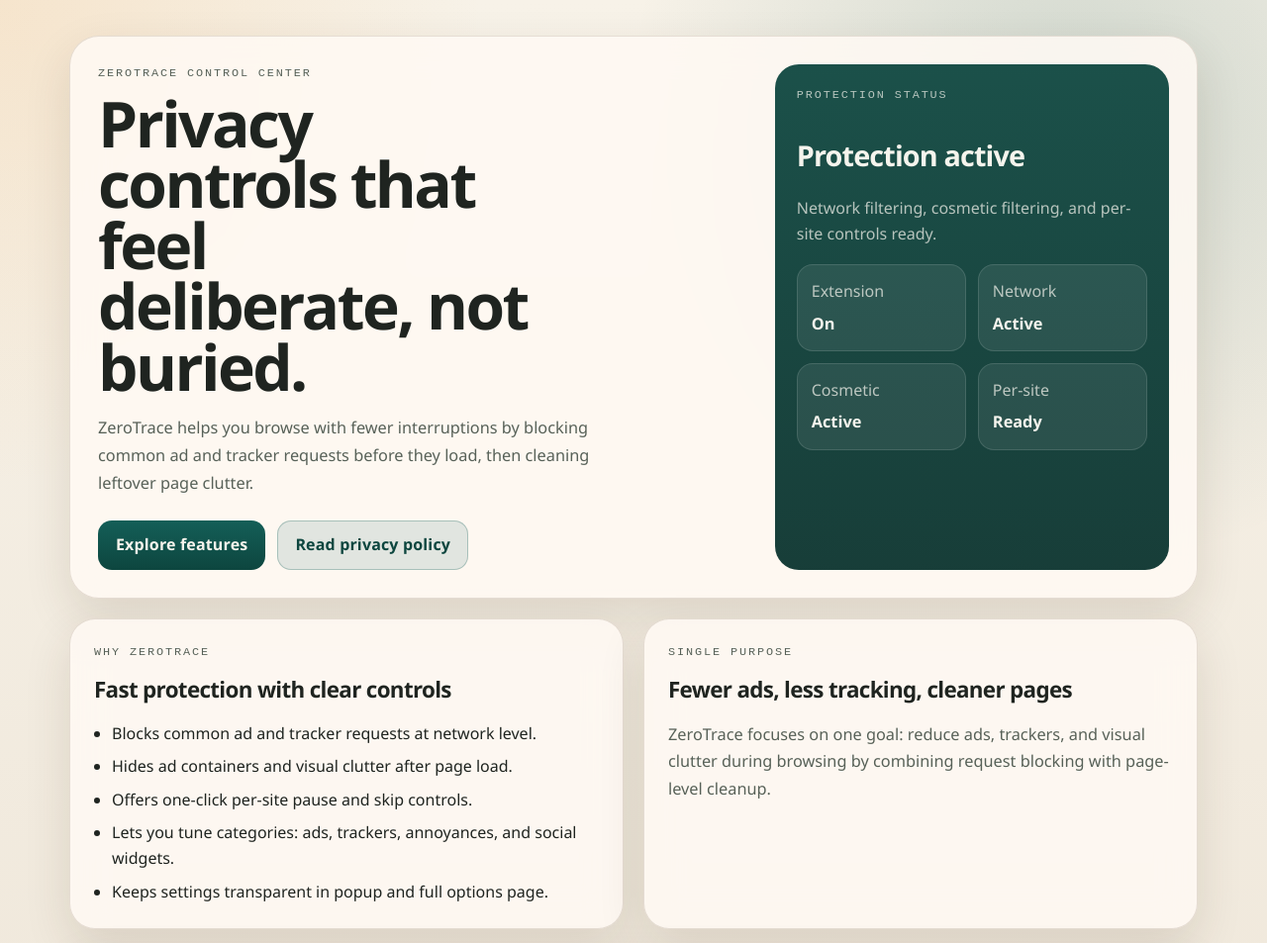
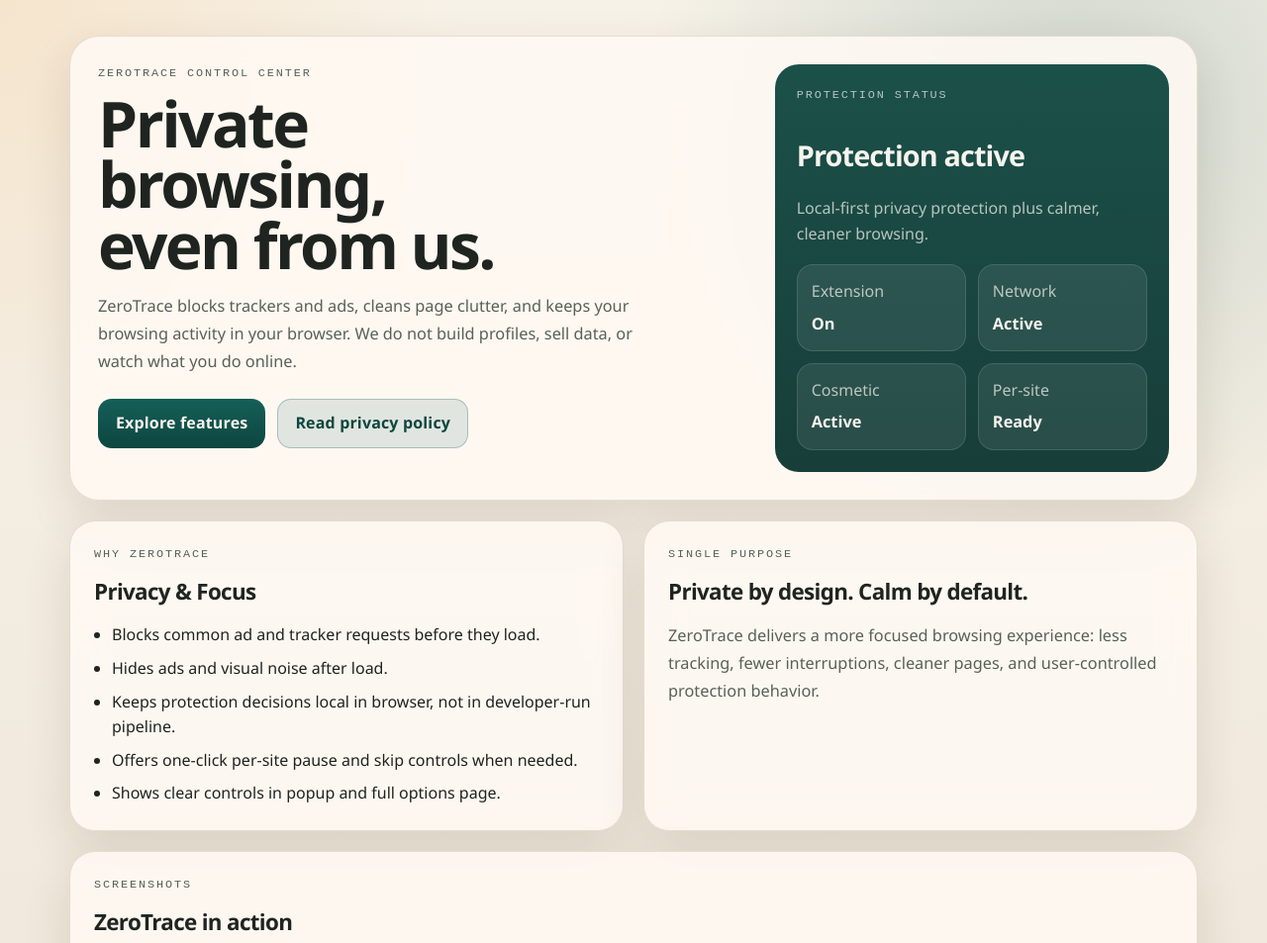
Before and after one commit to ork89/ZeroTrace-public, a plain HTML site: page index.html in a window 1280 px wide. Shown: the top 953 px of the page at 99% size. Drawn offline with Linux system fonts and the light colour scheme.

Commit message:
feat: improved marketing copy

```diff
--- a/index.html
+++ b/index.html
@@ -3,10 +3,10 @@
   <head>
     <meta charset="UTF-8" />
     <meta name="viewport" content="width=device-width, initial-scale=1.0" />
-    <title>ZeroTrace - Ad & Tracker Blocker</title>
+    <title>ZeroTrace - Privacy and Quality-of-Life Blocker</title>
     <meta
       name="description"
-      content="ZeroTrace blocks common ad and tracker requests before they load and cleans page clutter with clear, per-site controls."
+      content="ZeroTrace protects privacy and quality of life by blocking trackers and ads, cleaning page clutter, and keeping protection decisions local in your browser."
     />
     <link rel="stylesheet" href="style.css" />
   </head>
@@ -15,10 +15,10 @@
       <section class="hero-panel">
         <div class="hero-copy">
           <p class="eyebrow">ZeroTrace Control Center</p>
-          <h1>Privacy controls that feel deliberate, not buried.</h1>
+          <h1>Private browsing, even from us.</h1>
           <p class="hero-text">
-            ZeroTrace helps you browse with fewer interruptions by blocking common ad and tracker requests before they
-            load, then cleaning leftover page clutter.
+            ZeroTrace blocks trackers and ads, cleans page clutter, and keeps your browsing activity in your browser. We
+            do not build profiles, sell data, or watch what you do online.
           </p>
           <div class="actions">
             <a class="button-link" href="#overview">Explore features</a>
@@ -29,7 +29,7 @@
         <aside class="hero-status" aria-label="Protection summary">
           <p class="panel-label">Protection status</p>
           <p class="protection-mode">Protection active</p>
-          <p class="protection-note">Network filtering, cosmetic filtering, and per-site controls ready.</p>
+          <p class="protection-note">Local-first privacy protection plus calmer, cleaner browsing.</p>
 
           <div class="status-grid">
             <div class="status-chip">
@@ -57,15 +57,15 @@
           <div class="section-heading">
             <div>
               <p class="panel-label">Why ZeroTrace</p>
-              <h2>Fast protection with clear controls</h2>
+              <h2>Privacy & Focus</h2>
             </div>
           </div>
           <ul class="feature-list">
-            <li>Blocks common ad and tracker requests at network level.</li>
-            <li>Hides ad containers and visual clutter after page load.</li>
-            <li>Offers one-click per-site pause and skip controls.</li>
-            <li>Lets you tune categories: ads, trackers, annoyances, and social widgets.</li>
-            <li>Keeps settings transparent in popup and full options page.</li>
+            <li>Blocks common ad and tracker requests before they load.</li>
+            <li>Hides ads and visual noise after load.</li>
+            <li>Keeps protection decisions local in browser, not in developer-run pipeline.</li>
+            <li>Offers one-click per-site pause and skip controls when needed.</li>
+            <li>Shows clear controls in popup and full options page.</li>
           </ul>
         </article>
 
@@ -73,12 +73,12 @@
           <div class="section-heading">
             <div>
               <p class="panel-label">Single purpose</p>
-              <h2>Fewer ads, less tracking, cleaner pages</h2>
+              <h2>Private by design. Calm by default.</h2>
             </div>
           </div>
           <p class="hero-text compact">
-            ZeroTrace focuses on one goal: reduce ads, trackers, and visual clutter during browsing by combining
-            request blocking with page-level cleanup.
+            ZeroTrace delivers a more focused browsing experience: less tracking, fewer interruptions, cleaner pages,
+            and user-controlled protection behavior.
           </p>
         </article>
       </section>
```
